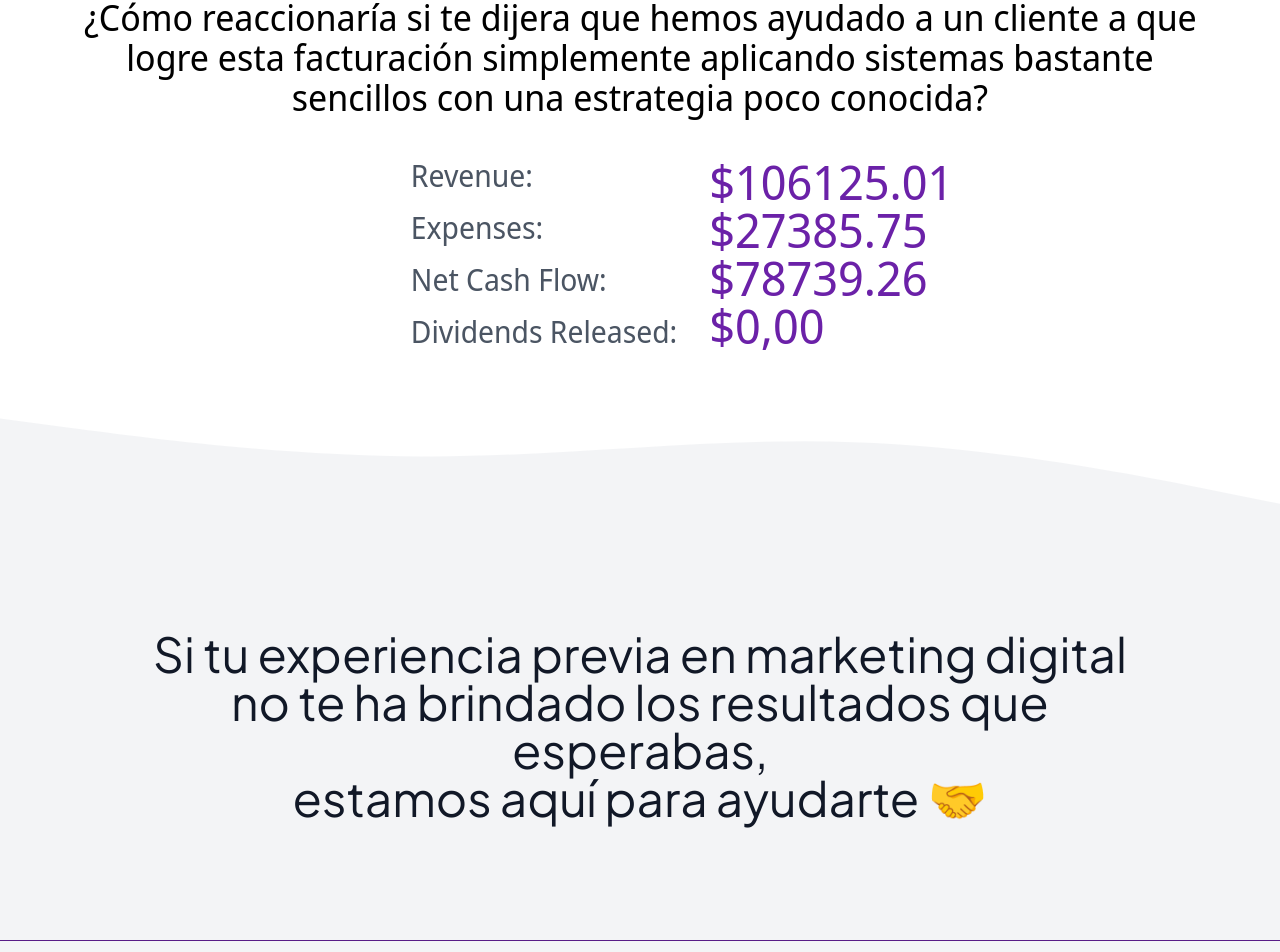
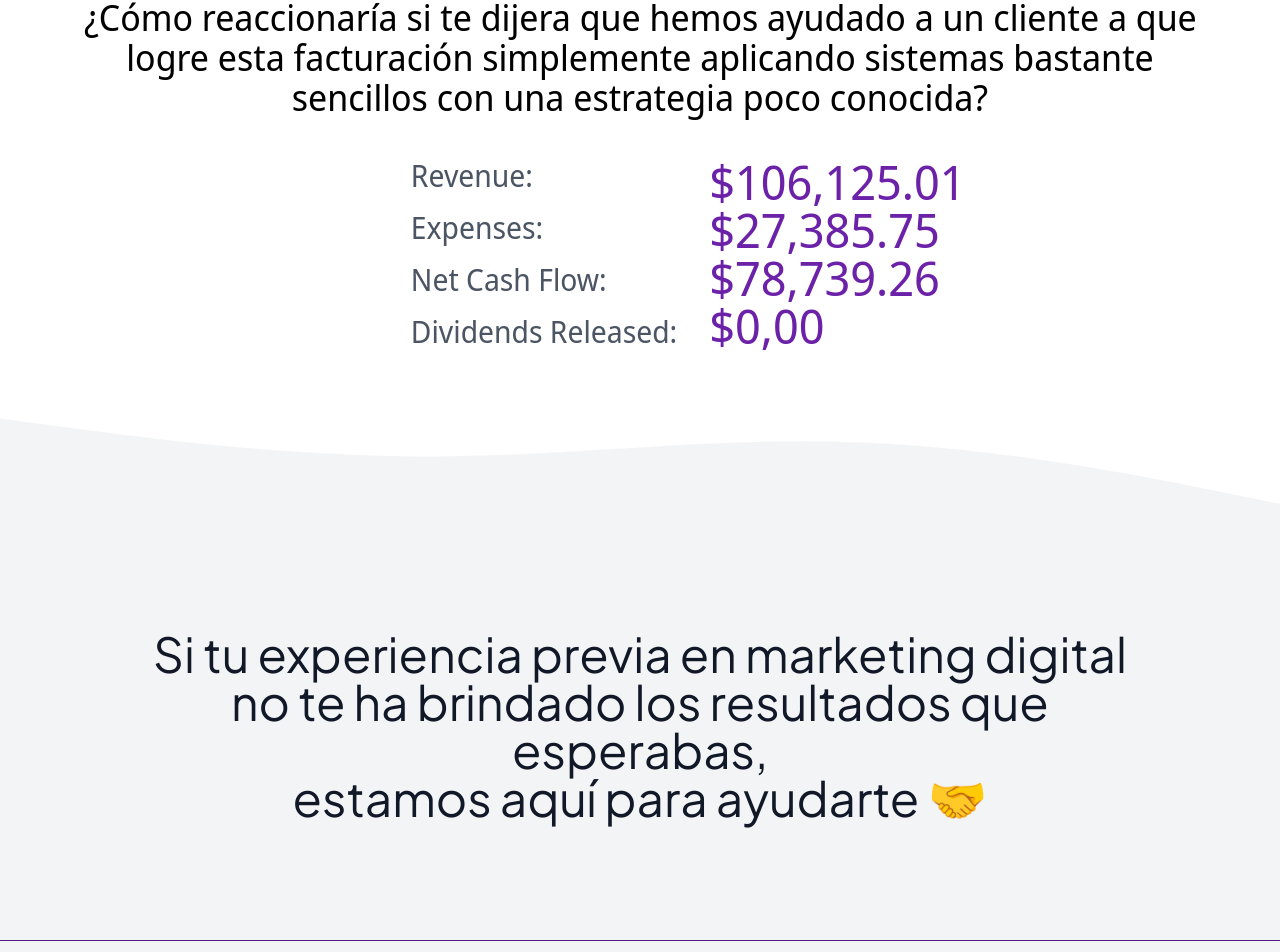
Before and after one commit to NAlonsoBulacio/DoctorSales, a React (Create React App) app in the folder frontend/: page / in a window 1280 px wide. Shown: the part 1749-2701 px from the top of the page. Built offline with nearby package versions, Linux system fonts and the light colour scheme.

Commit message:
miles con coma

```diff
--- a/frontend/src/Componentes/Counter/Counter.jsx
+++ b/frontend/src/Componentes/Counter/Counter.jsx
@@ -61,17 +61,17 @@ const Counter = () => {
         <div className="w-1/2 text-5xl h-48">
           <div ref={ref3} className="w-full flex justify-start items-center">
             <p className="text-purple-800 font-noto-500 w-40 text-right">
-              ${count3.toFixed(2)}
+            ${count3.toLocaleString(undefined, { minimumFractionDigits: 2 })}
             </p>
           </div>
           <div ref={ref1} className="flex justify-start items-center ">
             <p className="text-purple-800 font-noto-500 w-40 text-right">
-              ${count1.toFixed(2)}
+            ${count1.toLocaleString(undefined, { minimumFractionDigits: 2 })}
             </p>
           </div>
           <div ref={ref2} className="flex justify-start items-center ">
             <p className="text-purple-800 font-noto-500 w-40 text-right">
-              ${count2.toFixed(2)}
+            ${count2.toLocaleString(undefined, { minimumFractionDigits: 2 })}
             </p>
           </div>
           <div className="flex justify-start items-center">
```
